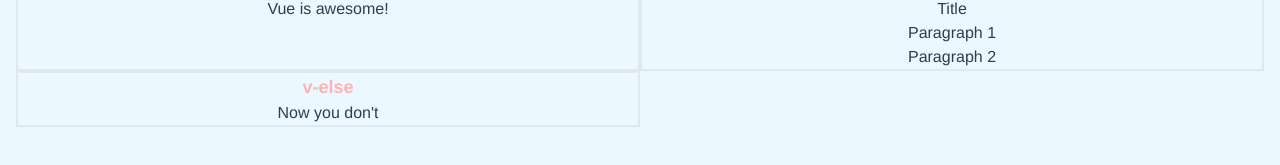
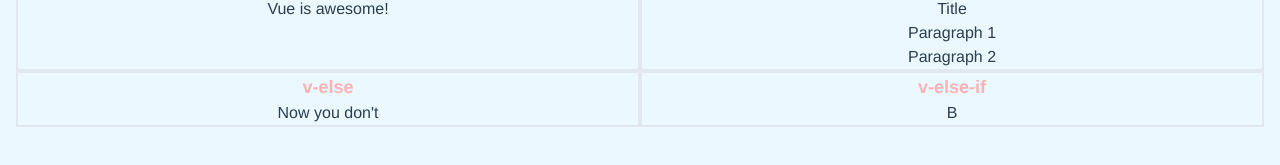
Before and after one commit to muhsenmaqsudi/vue-progress, a Vue app: page /conditional-rendering in a window 1280 px wide. Shown: the part 161-326 px from the top of the page. Built offline with nearby package versions, Linux system fonts and the light colour scheme.

Commit message:
conditional rendering | v-else-if

```diff
--- a/src/views/ConditionalRendering.vue
+++ b/src/views/ConditionalRendering.vue
@@ -29,6 +29,13 @@
           Now you don't
         </div>
       </div>
+      <div class="w-1/2 border-2">
+        <h2 class="text-lg font-semibold text-red-300">v-else-if</h2>
+        <div v-if="type === 'A'">A</div>
+        <div v-else-if="type === 'B'">B</div>
+        <div v-else-if="type === 'C'">C</div>
+        <div v-else>Not A/B/C</div>
+      </div>
     </div>
   </div>
 </template>
@@ -39,7 +46,8 @@ export default {
   data() {
     return {
       awesome: true,
-      ok: true
+      ok: true,
+      type: "B"
     };
   }
 };
```
